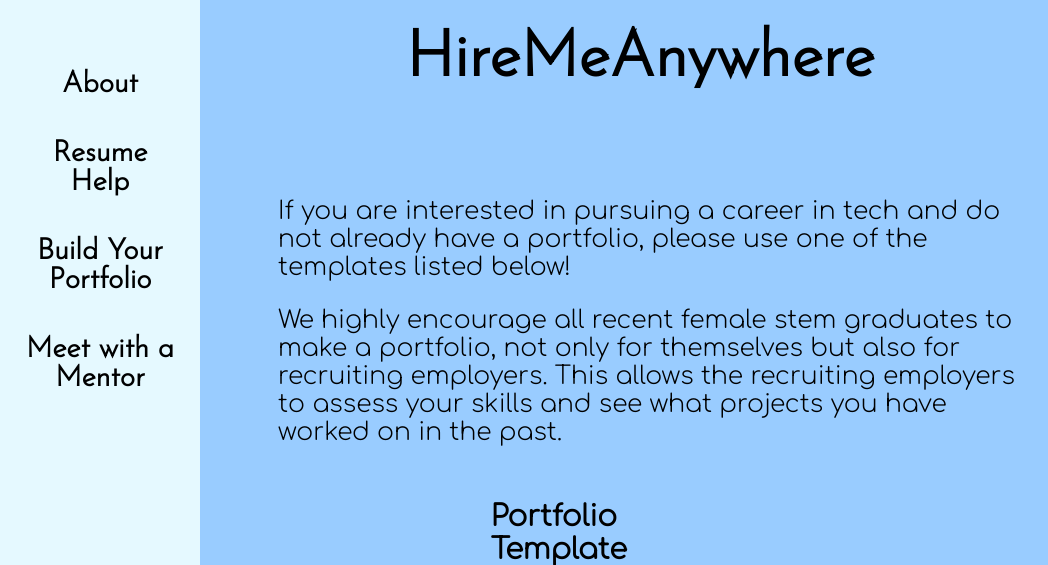
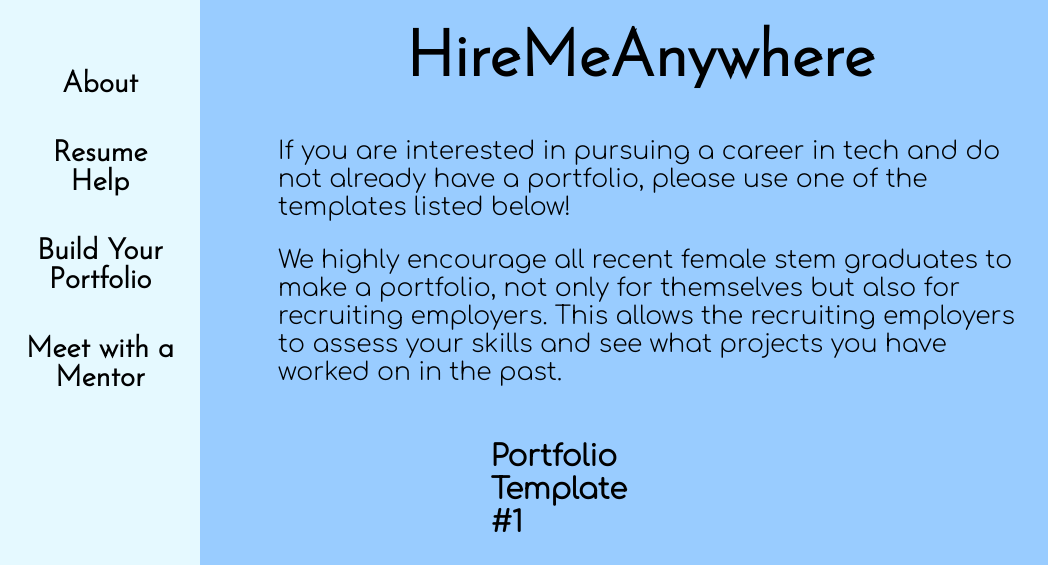
Before and after one commit to helencordova12/hiremeanywhere-project, a PHP site: page /portfolioPage.html in a window 1280 px wide. Shown: the top 565 px of the page, without its empty margins (0-1048 px from the left). Run offline with PHP 8.4, Linux system fonts and the light colour scheme; some libraries are stand-ins or nearby versions.

Commit message:
Update design3.css

```diff
--- a/design3.css
+++ b/design3.css
@@ -36,8 +36,6 @@
   margin-right: auto;  /*moves img to center*/
   padding-left: 30px;
   width: 50%;
-  padding-top: 30px;
-  padding-bottom: 30px;
 }
 
 #buttons{
```
